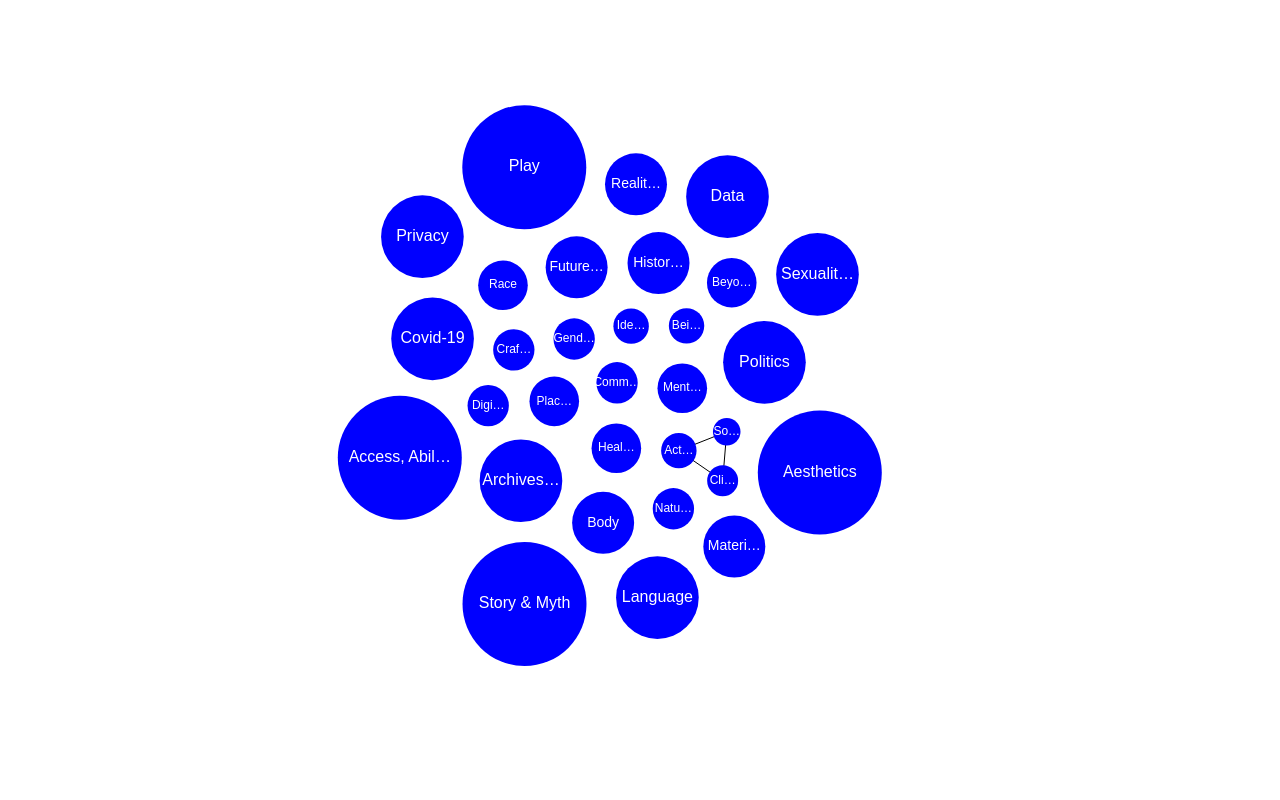
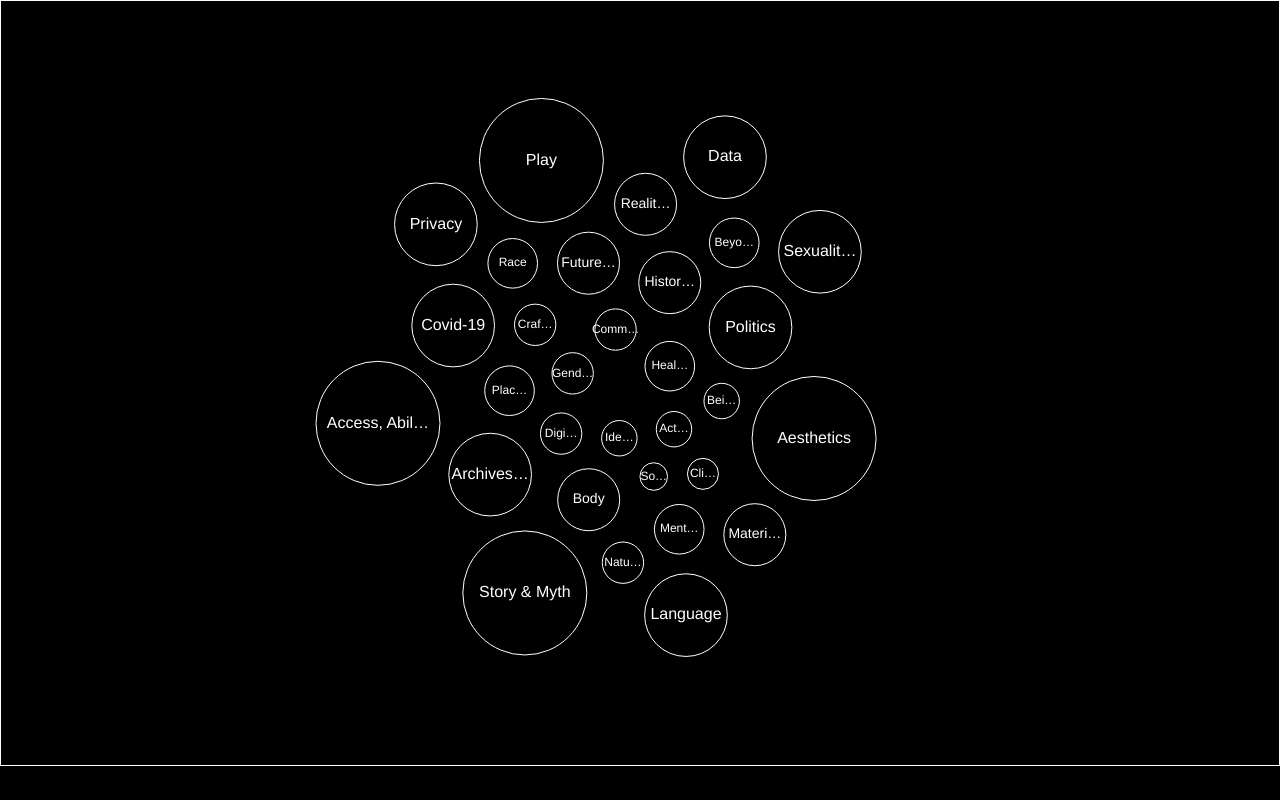
Before and after one commit to mtbdata711/theme-visualiser, a React (Create React App) app: page / in a window 1280 px wide. Built offline with nearby package versions, Linux system fonts and the light colour scheme.

Commit message:
toggle selected and deselected

```diff
--- a/src/App.js
+++ b/src/App.js
@@ -1,6 +1,6 @@
 import React from "react"
 import ForceLayout from "./components/force-layout"
-import { themes } from "./data/themes"
+import { themes, links } from "./data/themes"
 
 export default function App() {
 	const margin = { top: 20, right: 20, bottom: 20, left: 20 }
@@ -9,7 +9,7 @@ export default function App() {
 			<ForceLayout
 				width={window.innerWidth - margin.left - margin.right}
 				height={window.innerHeight - margin.top - margin.bottom}
-				data={{ nodes: themes }}
+				data={{ nodes: themes, links }}
 			/>
 		</main>
 	)
--- a/src/components/force-layout.js
+++ b/src/components/force-layout.js
@@ -3,25 +3,25 @@ import * as d3 from "d3"
 
 import styles from "./force-layout.module.css"
 import { reducer, truncate, formatWeight, formatFontSize } from "./helpers"
+import { colours } from "../styles/index"
 
 export default function ForceLayout(props) {
 	const { width, height, data } = props
 	const [activeNodes, dispatch] = React.useReducer(reducer, [])
+	// const [state, setState] = React.useState(new Object())
 
-	var links = [
-		{ source: 1, target: 2 },
-		{ source: 1, target: 3 },
-		{ source: 2, target: 3 },
-	]
+	// console.log(state)
 
 	React.useEffect(() => {
-		const lines = d3
+		const link = d3
 			.select("svg")
 			.selectAll("line")
-			.data(links)
+			.data(data.links)
 			.enter()
 			.append("line")
-			.style("stroke", "#000")
+		// .style("stroke", "#000")
+		// .attr("stroke-width", 1)
+		// .attr("display", "none")
 
 		const simulation = d3
 			.forceSimulation(data.nodes)
@@ -36,7 +36,7 @@ export default function ForceLayout(props) {
 				d3
 					.forceLink()
 					.id((d) => d.id)
-					.links(links)
+					.links(data.links)
 			)
 			.on("tick", () => {
 				const nodes = d3
@@ -49,33 +49,33 @@ export default function ForceLayout(props) {
 					.enter()
 					.append("g")
 					.attr("id", (d) => d.id)
+					.attr("class", "node")
 					.on("click", function (event) {
-						dispatch({ id: Number(event.target.id) })
-
-						d3.select(this)
-							.select("circle")
-							.attr("fill", activeNodes.includes(this.id) ? "blue" : "red")
+						dispatch({ target: this, id: Number(this.id), event })
+						// select(this, event, activeNodes)
 					})
+					.on("mouseenter", (event, d) => null)
+					.on("mouseleave", (event, d) => null)
 					.call(
 						d3
 							.drag()
-							.on("start", (event) => {
+							.on("start", function (event) {
 								if (!event.active) simulation.alphaTarget(0.3).restart()
 								event.subject.fx = event.subject.x
 								event.subject.fy = event.subject.y
 							})
-							.on("drag", (event) => {
+							.on("drag", function (event) {
 								event.subject.fx = event.x
 								event.subject.fy = event.y
 							})
-							.on("end", (event) => {
+							.on("end", function (event) {
 								if (!event.active) simulation.alphaTarget(0)
 								event.subject.fx = null
 								event.subject.fy = null
 							})
 					)
 
-				lines
+				link
 					.attr("x1", (d) => d.source.x)
 					.attr("y1", (d) => d.source.y)
 					.attr("x2", (d) => d.target.x)
@@ -84,22 +84,21 @@ export default function ForceLayout(props) {
 				group
 					.append("circle")
 					.attr("r", (d) => formatWeight(d.weight, width))
-					.attr("id", (d) => d.id)
-					.attr("fill", "blue")
-				// .on("mouseover", (event) => showTooltip)
-				// .on("mouseout", (event) => hideTooltip)
+					.attr("class", "circle")
+					.attr("fill", colours.black)
+					.attr("stroke", colours.white)
 
 				group
 					.append("text")
 					.style(
-						"font",
-						(d) =>
-							`${formatFontSize(formatWeight(d.weight, width))}px sans-serif`
+						"font-size",
+						(d) => `${formatFontSize(formatWeight(d.weight, width))}px`
 					)
 					.attr("dx", 0)
-					.attr("fill", "white")
+					.attr("fill", colours.white)
 					.attr("text-anchor", "middle")
 					.attr("dominant-baseline", "middle")
+					.attr("class", "label")
 					.text((d) => truncate(d.title, formatWeight(d.weight, width)))
 			})
 	}, [data, width, height])
--- a/src/components/force-layout.module.css
+++ b/src/components/force-layout.module.css
@@ -1,5 +1,6 @@
-/* .wrapper {
-} */
+.wrapper {
+	border: 1px solid white;
+}
 
 .wrapper svg g:hover {
 	cursor: grab;
@@ -8,3 +9,14 @@
 .wrapper svg g:active {
 	cursor: grabbing;
 }
+
+.group {
+	border: 1px solid red;
+}
+
+.circle {
+}
+
+/* .label {
+	color: red;
+} */
--- a/src/components/helpers.js
+++ b/src/components/helpers.js
@@ -1,19 +1,37 @@
+import { colours, palettes } from "../styles/index"
+
 export const reducer = (ids, action) => {
 	const type = ids.includes(action.id) ? "REMOVE" : "ADD"
 	const idx = ids.indexOf(action.id)
 
 	switch (type) {
 		case "ADD":
+			select(action.target)
 			return [...ids, action.id]
 		case "REMOVE":
+			deselect(action.target)
 			return [...ids.slice(0, idx), ...ids.slice(idx + 1)]
 		default:
 			throw new Error()
 	}
 }
 
-export const truncate = (t, r) =>
-	t.length > r / 5 ? `${t.substring(0, r / 5)}…` : t
+const select = (d) => {
+	const circle = d.children[0]
+	const text = d.children[1]
+	circle.setAttribute("fill", colours.white)
+	text.setAttribute("fill", colours.black)
+}
+
+const deselect = (d) => {
+	const circle = d.children[0]
+	const text = d.children[1]
+	circle.setAttribute("fill", colours.black)
+	text.setAttribute("fill", colours.white)
+}
+
+export const truncate = (t, r, f = 5) =>
+	t.length > r / f ? `${t.substring(0, r / f)}…` : t
 
 export const formatWeight = (weight, width) => (width * 10) / weight
 
--- a/src/data/themes.js
+++ b/src/data/themes.js
@@ -31,3 +31,10 @@ export const themes = [
 	{ title: "Aesthetics", weight: 200, id: 30 },
 	{ title: "Access, Ability & Inclusivity", weight: 200, id: 31 },
 ]
+
+export const links = [
+	{ source: 1, target: 2 },
+	{ source: 1, target: 3 },
+	{ source: 1, target: 4 },
+	{ source: 2, target: 3 },
+]
--- a/src/index.js
+++ b/src/index.js
@@ -1,6 +1,6 @@
 import React from "react"
 import ReactDOM from "react-dom"
-import "./index.css"
+import "./styles/index.css"
 import App from "./App"
 import reportWebVitals from "./reportWebVitals"
 
--- a/src/index.css
+++ b/src/styles/index.css
@@ -1,8 +1,10 @@
 body {
 	margin: 0;
-	font-family: -apple-system, BlinkMacSystemFont, "Segoe UI", "Roboto", "Oxygen",
+	/* font-family: -apple-system, BlinkMacSystemFont, "Segoe UI", "Roboto", "Oxygen",
 		"Ubuntu", "Cantarell", "Fira Sans", "Droid Sans", "Helvetica Neue",
-		sans-serif;
+		sans-serif; */
+	font-family: "Helvetica Neue";
 	-webkit-font-smoothing: antialiased;
 	-moz-osx-font-smoothing: grayscale;
+	background-color: black;
 }
--- /dev/null
+++ b/src/styles/index.js
@@ -0,0 +1,34 @@
+// https://www.arts.ac.uk/our-brand/ual-brand-guidelines/our-colour-palette
+export const colours = {
+	black: "#000000",
+	white: "#FFFFFF",
+	yellow: ["#FFB400", "#FFD022", "#FFED00", "#FFFF00"],
+	pink: ["#C40E64", "#E71657", "#FF1464", "#FC1890"],
+	orange: ["#FF5000", "#FF8500", "#FFB400", "#FE6F06"],
+	purple: ["#693EC4", "#9E65FB", "#D298FC", "#9D24F5"],
+	aqua: ["#2774B6", "#20BCFF", "#00E2FF", "#19F9FF"],
+	blue: ["#2E00A3", "#1F4EDC", "#006CFF", "#0000FF"],
+	green: ["#00A200", "#00C73E", "#1AEB25", "#29FD2F"],
+	emerald: ["#0F7574", "#19A4A3", "#2FEACF", "#00FFDC"],
+	greys: [
+		"rgba(0, 0, 0, 0.9)",
+		"rgba(0, 0, 0, 0.8)",
+		"rgba(0, 0, 0, 0.7)",
+		"rgba(0, 0, 0, 0.6)",
+		"rgba(0, 0, 0, 0.5)",
+		"rgba(0, 0, 0, 0.4)",
+	],
+}
+
+export const palettes = {
+	black: { body: colours.black, text: colours.white },
+	white: { body: colours.white, text: colours.black },
+	yellow: { body: colours.yellow[1], text: colours.black },
+	aqua: { body: colours.aqua[1], text: colours.black },
+	pink: { body: colours.pink[1], text: colours.white },
+	blue: { body: colours.blue[1], text: colours.white },
+	orange: { body: colours.orange[1], text: colours.black },
+	green: { body: colours.green[1], text: colours.black },
+	purple: { body: colours.purple[1], text: colours.black },
+	emerald: { body: colours.emerald[1], text: colours.black },
+}
```
